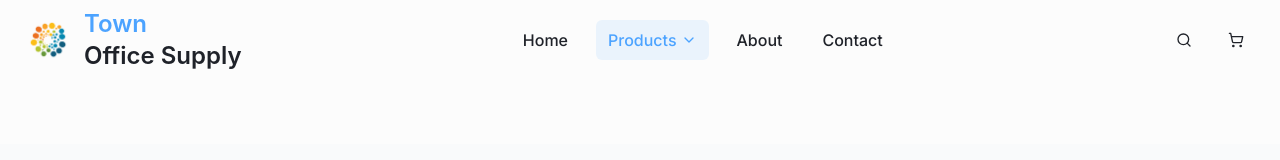
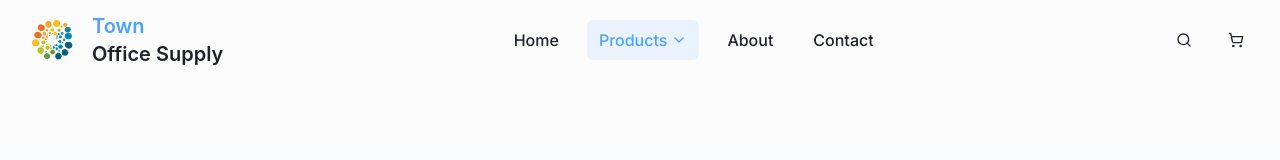
Before and after one commit to TownBusinessSystems/townofficesupply, a React (Vite) app: page /products in a window 1280 px wide. Shown: the top 160 px of the page. Built offline with nearby package versions, Linux system fonts and the light colour scheme.

Commit message:
Adjust logo and text size
Adjusted the logo size and font size of the text in the logo component.

```diff
--- a/src/components/layout/navbar/Logo.tsx
+++ b/src/components/layout/navbar/Logo.tsx
@@ -11,13 +11,13 @@ const Logo: React.FC = () => {
       <img
         src="/lovable-uploads/719dc146-0c76-4965-b83a-67b6eb021ba2.png"
         alt="Town Office Supply Logo"
-        className="h-12 w-auto" // Increased size from h-10 to h-12
+        className="h-14 w-auto" // Increased size from h-12 to h-14
       />
       <div className="flex flex-col items-start">
-        <span className="text-accent text-xl md:text-2xl font-display font-semibold leading-tight">
+        <span className="text-accent text-lg md:text-xl font-display font-semibold leading-tight">
           Town
         </span>
-        <span className="text-xl md:text-2xl font-display font-semibold leading-tight">
+        <span className="text-lg md:text-xl font-display font-semibold leading-tight">
           Office Supply
         </span>
       </div>
```
